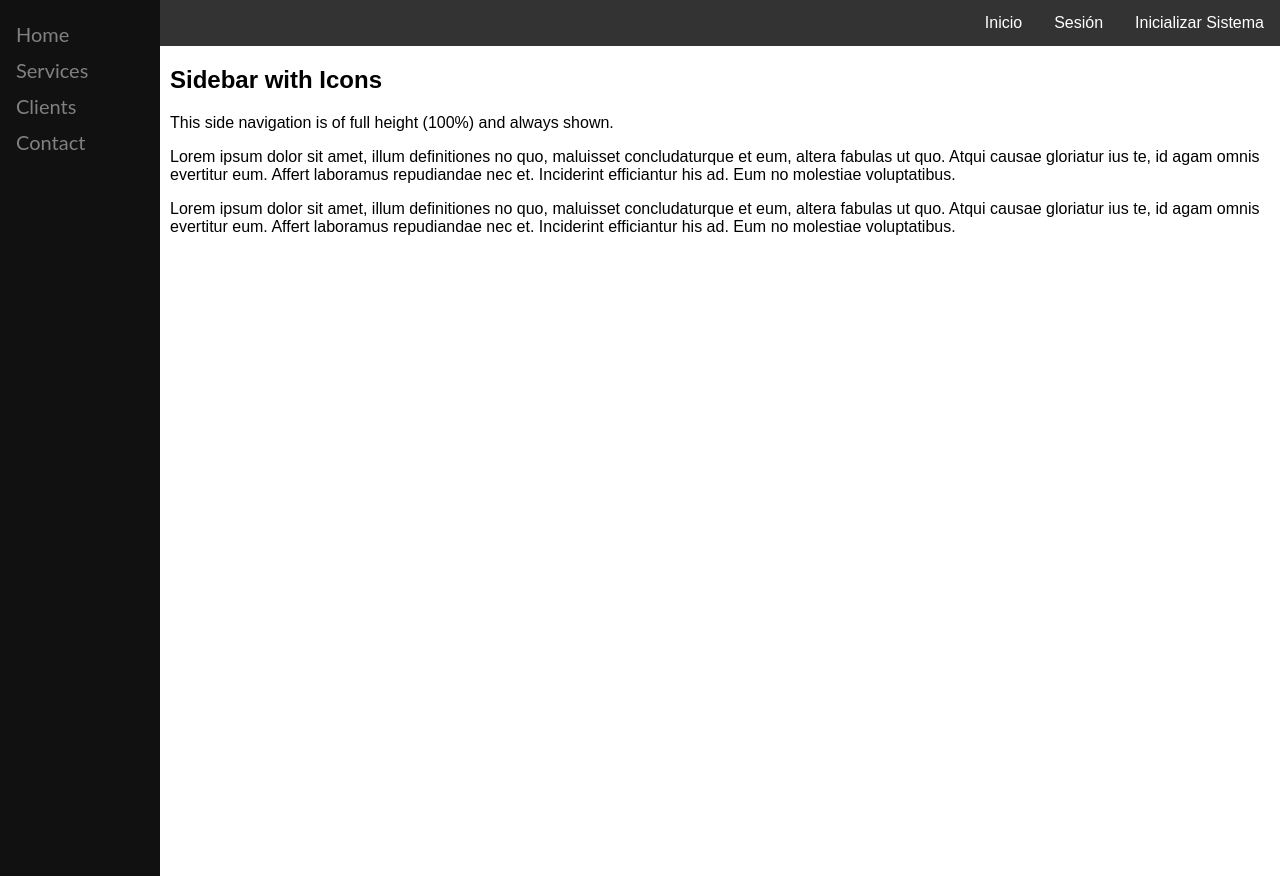
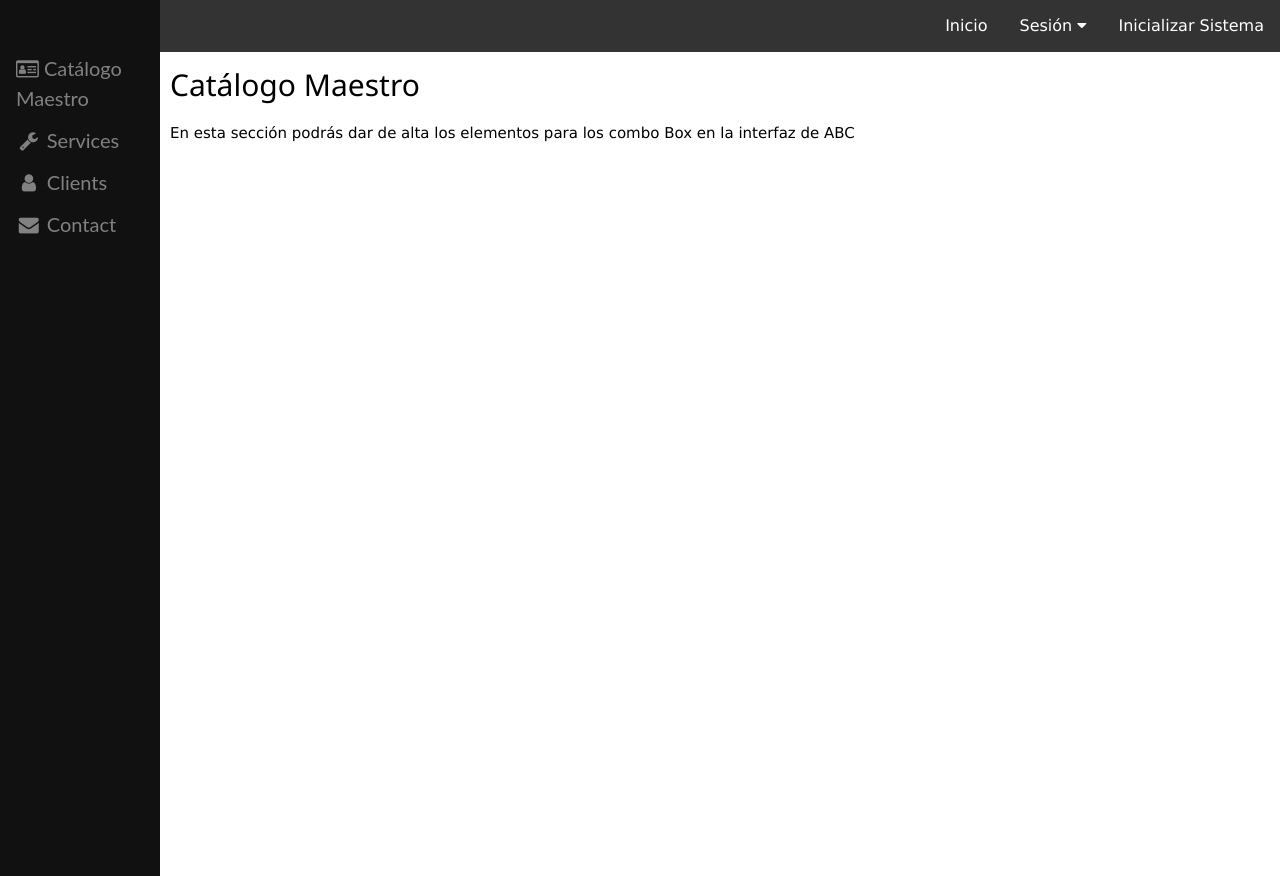
Before and after one commit to natan9019/virtuajoint, a PHP site: page /masterCatalogue.php in a window 1280 px wide. Run offline with PHP 8.4, Linux system fonts and the light colour scheme.

Commit message:
Modifiqué la forma de mostrar el sidebar

```diff
--- a/public/css/styles.css
+++ b/public/css/styles.css
@@ -217,6 +217,7 @@ input[type="submit"] {
   overflow-x: hidden;
   padding-top: 16px;
   font-family: "Lato", sans-serif;
+  padding-top: 47px;
 }
 
 .sidebar a {
--- a/public/index.php
+++ b/public/index.php
@@ -14,13 +14,15 @@
 </head>
 
 <body>
+
     <?PHP
         include('navbarMainMenu.php');
+
     ?>
-    <div class="mainContent">
+    <div class="main">
         <section class="heroSection">
             <h1>Bienvenido a Virtuajoint</h1>
-            <p>Virtuajoint te permite gestionar colecciones de lo que quieras</p>
+            <p>Virtuajoint te permite gestionar tu colección de HotWheels</p>
         </section>
     </div>
     <?php
--- a/public/initialize.php
+++ b/public/initialize.php
@@ -17,7 +17,7 @@
     <?PHP
         include('navbarMainMenu.php');
     ?>
-    <div class="mainContent">
+    <div class="main">
         <section id="formInitializeContainer" class="initializeSection">
             <div class="initialize-instrucciones">
                 <h1>Vamos a inicializar el sistema VirtuaJoint</h1>
--- a/public/login.php
+++ b/public/login.php
@@ -17,7 +17,7 @@
     <?PHP
         include('navbarMainMenu.php');
     ?>
-    <div class="mainContent">
+    <div class="main">
         <section class="mainSection loginSection">
             <h1>Inicia sesión</h1>
             <form action="/userHomePage.php" class="form-login" method="POST">
--- a/public/masterCatalogue.php
+++ b/public/masterCatalogue.php
@@ -6,18 +6,19 @@
     <link rel="stylesheet" href="./css/styles.css">
     <meta name="viewport" content="width=device-width, initial-scale=1">
     <title>Catalogo Maestro</title>
+    <link rel="stylesheet" href="https://www.w3schools.com/w3css/4/w3.css">
+    <link rel="stylesheet" href="https://cdnjs.cloudflare.com/ajax/libs/font-awesome/4.7.0/css/font-awesome.min.css">
 </head>
 <body>
     <?PHP
         include('navbarMainMenu.php');
+        include('sideBarMenu.php');
     ?>
 
     <div class="main">
-        <h2>Sidebar with Icons</h2>
-        <p>This side navigation is of full height (100%) and always shown.</p>
-        <p>Lorem ipsum dolor sit amet, illum definitiones no quo, maluisset concludaturque et eum, altera fabulas ut quo. Atqui causae gloriatur ius te, id agam omnis evertitur eum. Affert laboramus repudiandae nec et. Inciderint efficiantur his ad. Eum no molestiae voluptatibus.</p>
-        <p>Lorem ipsum dolor sit amet, illum definitiones no quo, maluisset concludaturque et eum, altera fabulas ut quo. Atqui causae gloriatur ius te, id agam omnis evertitur eum. Affert laboramus repudiandae nec et. Inciderint efficiantur his ad. Eum no molestiae voluptatibus.</p>
-    </div>
+        <h2>Catálogo Maestro</h2>
+        <p>En esta sección podrás dar de alta los elementos para los combo Box en la interfaz de ABC</p>
+     </div>
 
     <?PHP
         include('footer.php');
--- a/public/navbarMainMenu.php
+++ b/public/navbarMainMenu.php
@@ -11,19 +11,5 @@
         </div>
 
         <a href="http://virtuajoint.test/initialize.php">Inicializar Sistema</a>
-
     </div>
-
-    <div class="sidebar">
-        <a href="#home"><i class="fa fa-fw fa-home"></i> Home</a>
-        <a href="#services"><i class="fa fa-fw fa-wrench"></i> Services</a>
-        <a href="#clients"><i class="fa fa-fw fa-user"></i> Clients</a>
-        <a href="#contact"><i class="fa fa-fw fa-envelope"></i> Contact</a>
-    </div>
-
 </body>
-        <!--
-
-                    <li> <a href="http://virtuajoint.test/initialize.php">Inicializar Sistema</a></li>
-
-         -->
--- a/public/sideBarMenu.php
+++ b/public/sideBarMenu.php
@@ -1,17 +1,10 @@
-<!DOCTYPE html>
-<html lang="en">
-<head>
-    <meta charset="UTF-8">
-    <meta http-equiv="X-UA-Compatible" content="IE=edge">
-    <meta name="viewport" content="width=device-width, initial-scale=1.0">
-    <link rel="stylesheet" href="https://cdnjs.cloudflare.com/ajax/libs/font-awesome/4.7.0/css/font-awesome.min.css">
-</head>
-<body>
-    <div class="sidebar">
-        <a href="http://virtuajoint.test/masterCatalogue.php"><i class="fa fa-fw fa-home"></i>Catálogo Maestro</a>
-        <a href="#services"><i class="fa fa-fw fa-wrench"></i> Services</a>
-        <a href="#clients"><i class="fa fa-fw fa-user"></i> Clients</a>
-        <a href="#contact"><i class="fa fa-fw fa-envelope"></i> Contact</a>
-    </div>
-</body>
-</html>
+<div class="sidebar" id="idSidebar">
+    <a href="http://virtuajoint.test/masterCatalogue.php"><i class="fa fa-id-card-o" aria-hidden="true"></i> Catálogo Maestro</a>
+    <a href="#services"><i class="fa fa-fw fa-wrench"></i> Services</a>
+    <a href="#clients"><i class="fa fa-fw fa-user"></i> Clients</a>
+    <a href="#contact"><i class="fa fa-fw fa-envelope"></i> Contact</a>
+
+
+
+
+</div>
--- a/public/signin.php
+++ b/public/signin.php
@@ -18,7 +18,7 @@
         include('navbarMainMenu.php');
     ?>
 
-    <div class="mainContent">
+    <div class="main">
         <section class="signinSection mainSection">
             <h1>Crea tu cuenta para usar Virtuajoint</h1>
             <form action="/userRegister.php" method="post" class="form-signin">
--- a/public/userHomePage.php
+++ b/public/userHomePage.php
@@ -3,13 +3,15 @@
     <head>
         <title>Mi portal - Virtuajoint</title>
         <link rel="stylesheet" href="./css/styles.css">
+        <link rel="stylesheet" href="https://www.w3schools.com/w3css/4/w3.css">
         <link rel="stylesheet" href="https://cdnjs.cloudflare.com/ajax/libs/font-awesome/4.7.0/css/font-awesome.min.css">
     </head>
     <body>
         <section id="navbarSection">
             <?PHP
                 include('navbarMainMenu.php');
-                ?>
+                include('sideBarMenu.php');
+            ?>
         </section>
 
         <section id="heroSection" class="main">
```
